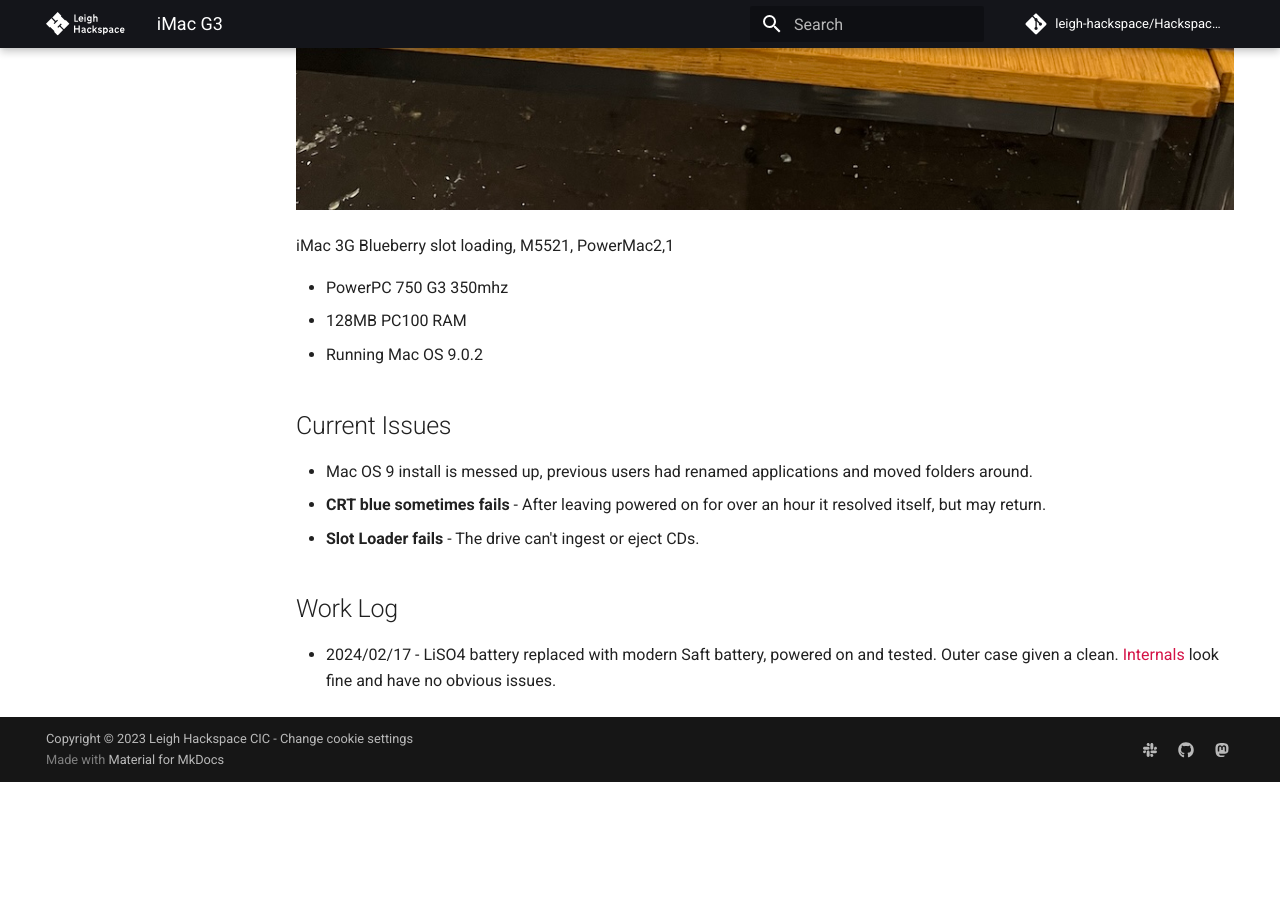
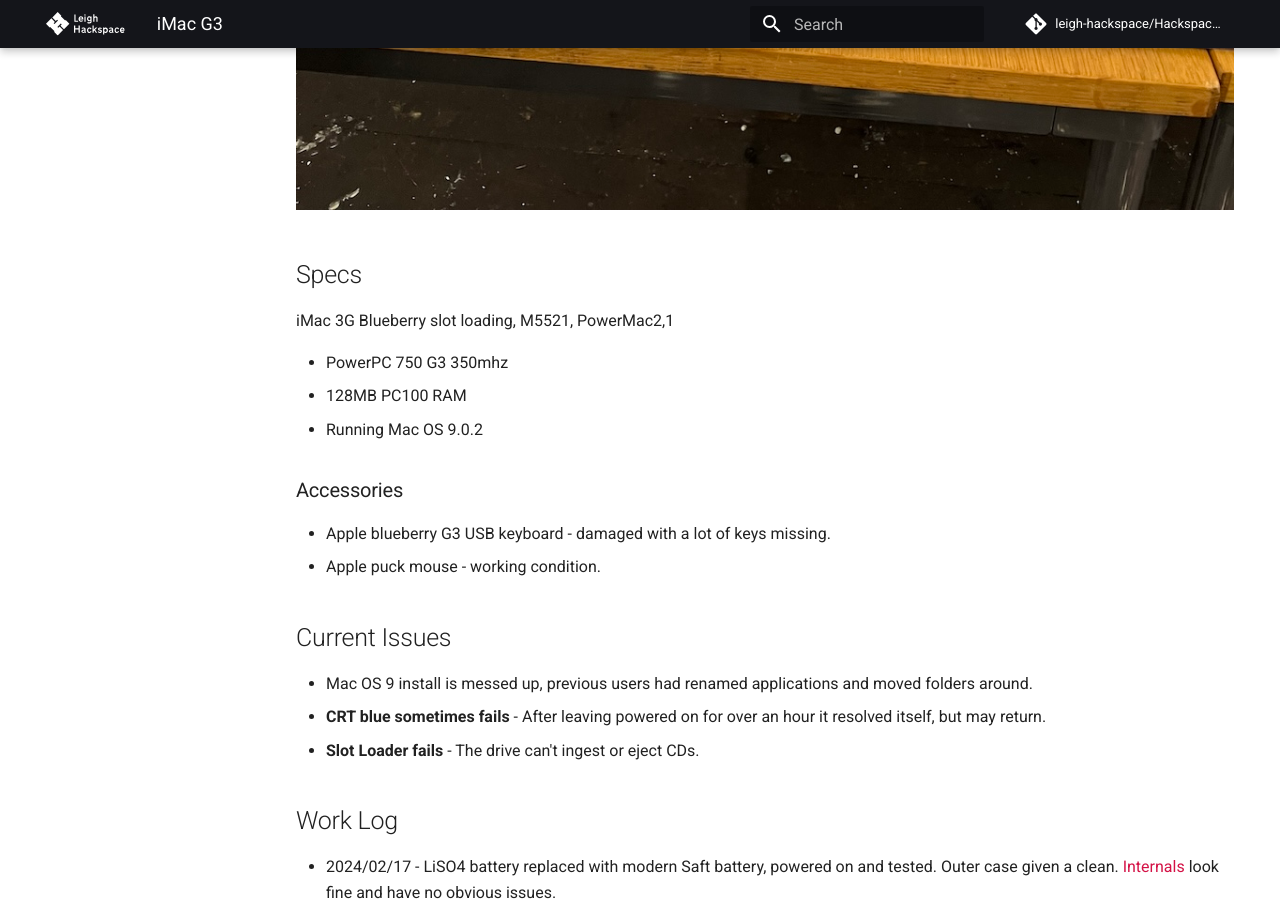
Before and after one commit to leigh-hackspace/HackspaceWiki, an MkDocs documentation site: the page built from docs/projects/imac_g3/index.md, in a window 1280 px wide and 900 px high, scrolled down 1310 px. Built offline with MkDocs 1.6.1 and Material for MkDocs 9.7.7, drawn with Linux system fonts in a browser that asks for light colours; comment, search, counter and statistics services are not loaded; the version menu is left out; before the commit the page ends 2092 px from its top, so only the background shows below that.

Commit message:
Update iMac

```diff
--- a/docs/projects/imac_g3/index.md
+++ b/docs/projects/imac_g3/index.md
@@ -4,11 +4,18 @@
 
 ![iMac G3 at the hackspace](imac.jpg)
 
+## Specs
+
 iMac 3G Blueberry slot loading, M5521, PowerMac2,1
 
 * PowerPC 750 G3 350mhz
 * 128MB PC100 RAM
 * Running Mac OS 9.0.2
+
+### Accessories
+
+* Apple blueberry G3 USB keyboard - damaged with a lot of keys missing.
+* Apple puck mouse - working condition.
 
 ## Current Issues
 
```
